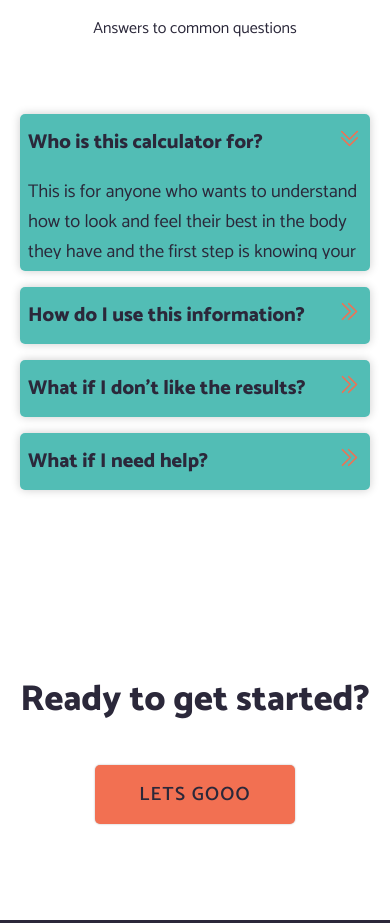
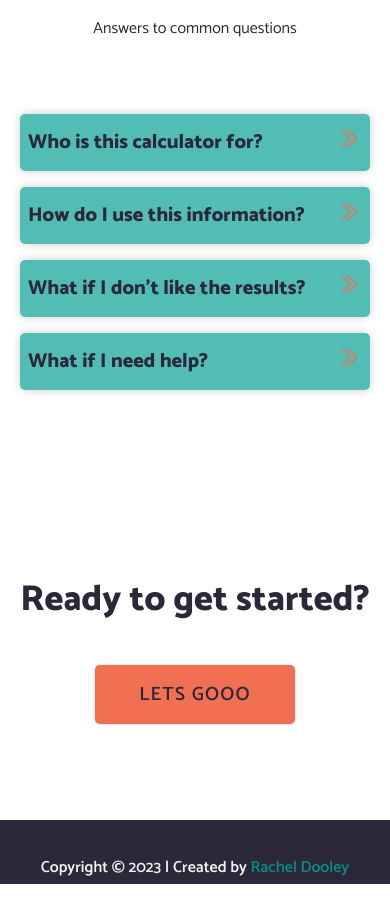
Before and after one commit to Rae1821/fashion-calculator-react, a React (Create React App) app: page / in a window 390 px wide. Shown: the part 4780-5703 px from the top of the page. After the commit the page ends 5664 px from the top, so only its background shows below. Built offline with nearby package versions, Linux system fonts and the light colour scheme; the HTML template or start-up script is replaced by a standard one.

Commit message:
Attempting fix for input issue on mobile

```diff
--- a/src/App.js
+++ b/src/App.js
@@ -17,7 +17,7 @@ const [faqs, setFaqs] = useState([
   {
       question: 'Who is this calculator for?',
       answer: 'This is for anyone who wants to understand how to look and feel their best in the body they have and the first step is knowing your shape!',
-      open: true
+      open: false
   },
   {
       question: 'How do I use this information?',
--- a/src/index.css
+++ b/src/index.css
@@ -514,7 +514,7 @@ h1.title > span {
   margin-bottom: 2em;
 }
 
-/* Desktop styles */
+/* Desktop */
 
 @media (min-width: 900px) {
 
@@ -537,7 +537,7 @@ h1.title > span {
 
 /******** FAQ Styles *************/
 
-/* Mobile styles */
+/* Mobile */
 
 .faqs {
  width: 100%;
@@ -724,34 +724,24 @@ form > h4 {
 
 }
 
-input {
+input[type=text] {
   width: 90%;
   border: none;
-  /* box-shadow: 3px 5px 10px #ccc; */
   padding: 1em;
   border-radius: 10px;
   font-family: var(--ff-sans);
   text-align: center;
   font-weight: 700;
   font-size: 16px;
-  --webkit-appearance: none;
-  --webkit-box-shadow: 0px 0px 5px rgba(0, 0, 0, .25), inset 2px 2px 3px rgba(0, 0, 0, .2);
-  --moz-box-shadow: 0px 0px 5px rgba(0, 0, 0, .25), inset 2px 2px 3px rgba(0, 0, 0, 0.2);
+  -webkit-appearance: none;
+  -webkit-box-shadow: 0px 0px 5px rgba(0, 0, 0, .25), inset 2px 2px 3px rgba(0, 0, 0, .2);
+  -moz-box-shadow: 0px 0px 5px rgba(0, 0, 0, .25), inset 2px 2px 3px rgba(0, 0, 0, 0.2);
   box-shadow: 0px 0px 5px rgba(0, 0, 0, .25), inset 2px 2px 3px rgba(0, 0, 0, .2);
 
 }
 
 input:focus {
   outline-color: var(--clr-light-green);
-}
-
-label {
-  font-family: var(--ff-sans);
-  text-transform: uppercase;
-  font-weight: 800;
-  letter-spacing: 1px;
-  color: var(--clr-black);
-  justify-self: end;
 }
 
 .calculate-btn {
```
